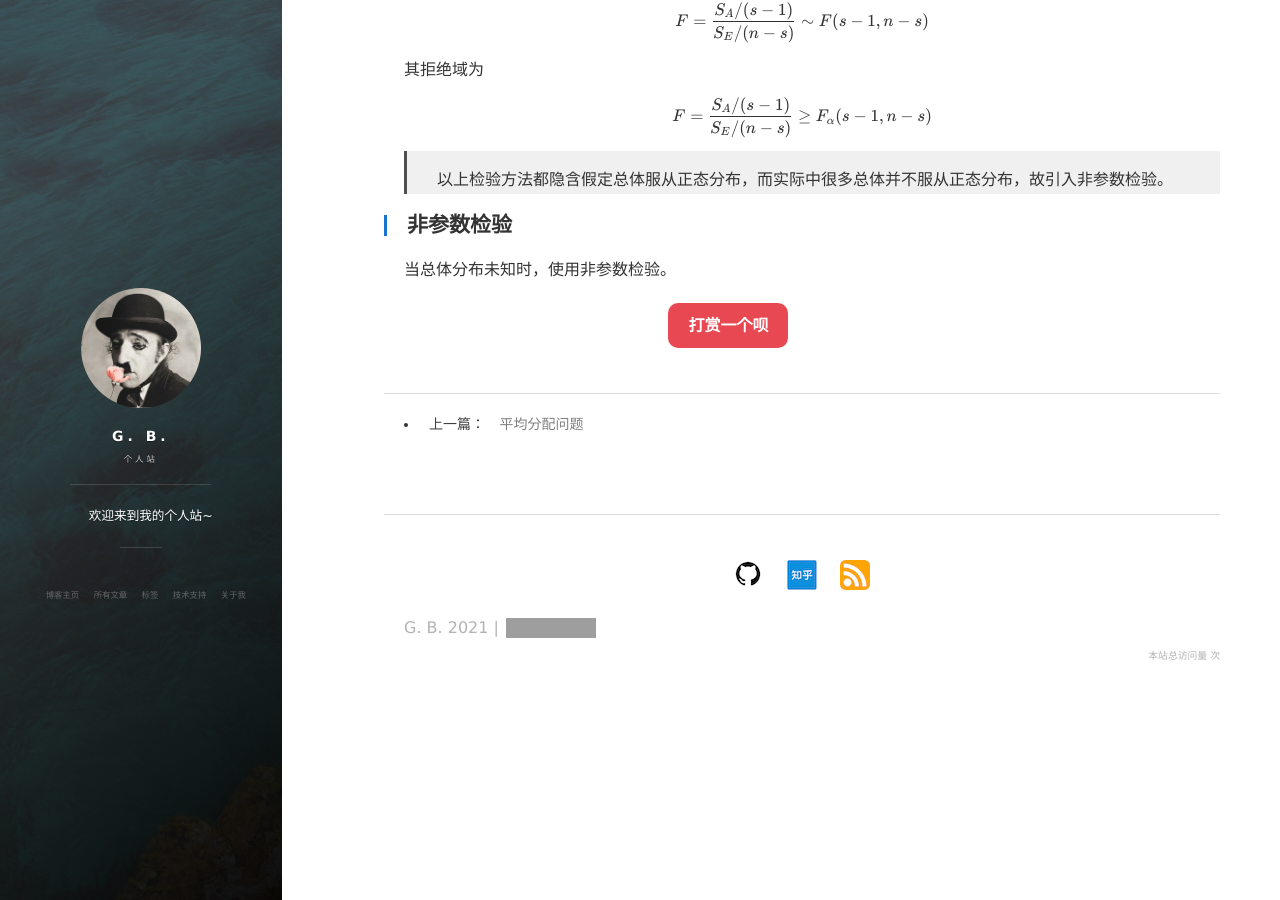
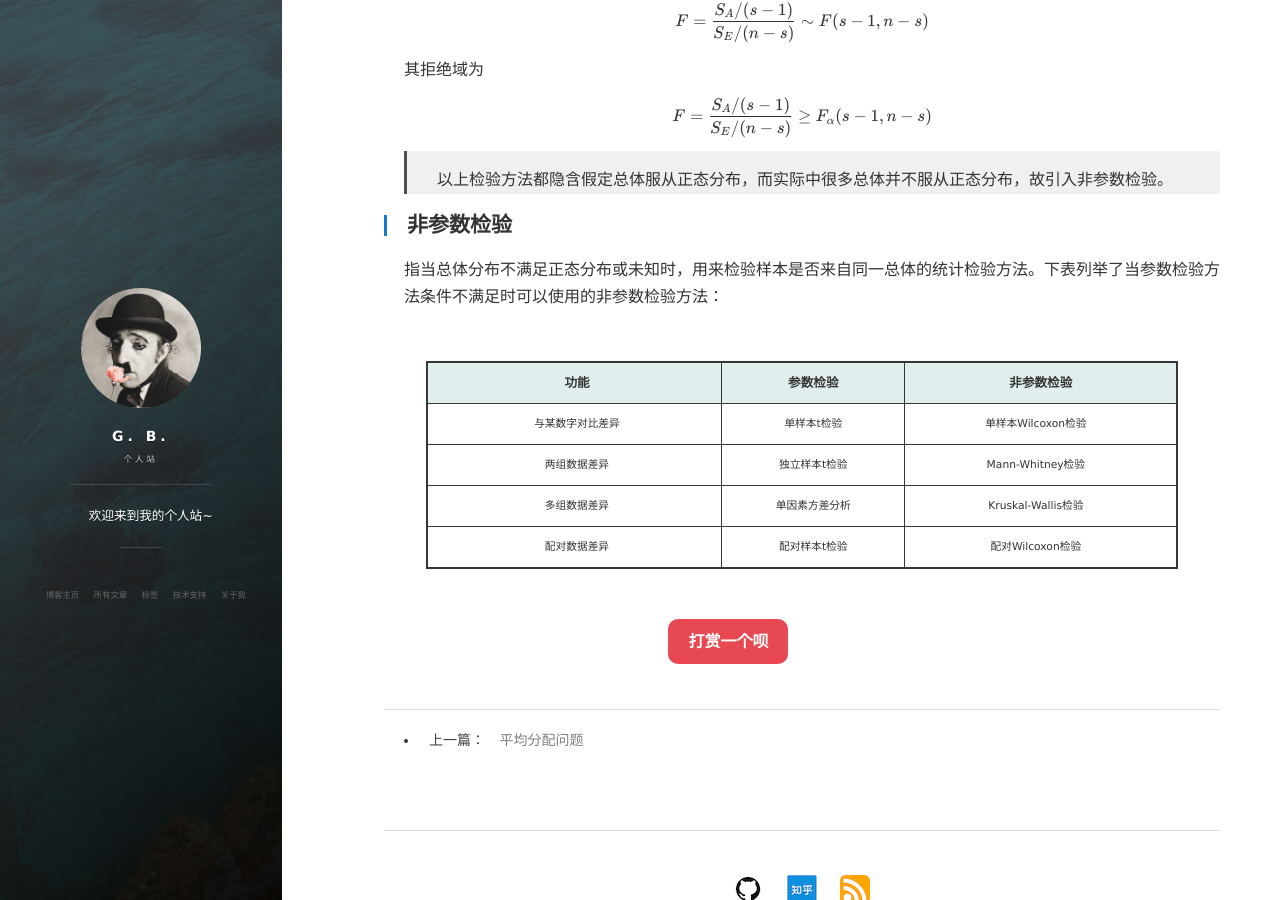
Before and after one commit to Blanket58/Blanket58.github.io, a Jekyll site: the page built from _posts/2021-08-20-hypothesis-test.md, in a window 1280 px wide and 900 px high, scrolled down 8323 px. Built offline with Jekyll 4.4.1, drawn with Linux system fonts in a browser that asks for light colours; nearby versions of some CDN libraries; comment, search, counter and statistics services are not loaded; grey boxes are pictures that could not be loaded.

Commit message:
Update 2021-08-20-hypothesis-test.md

```diff
--- a/_posts/2021-08-20-hypothesis-test.md
+++ b/_posts/2021-08-20-hypothesis-test.md
@@ -450,4 +450,11 @@ $$
 
 ## 非参数检验
 
-当总体分布未知时，使用非参数检验。
+指当总体分布不满足正态分布或未知时，用来检验样本是否来自同一总体的统计检验方法。下表列举了当参数检验方法条件不满足时可以使用的非参数检验方法：
+
+|       功能       |    参数检验    |     非参数检验     |
+| :--------------: | :------------: | :----------------: |
+| 与某数字对比差异 |  单样本t检验   | 单样本Wilcoxon检验 |
+|   两组数据差异   | 独立样本t检验  |  Mann-Whitney检验  |
+|   多组数据差异   | 单因素方差分析 | Kruskal-Wallis检验 |
+|   配对数据差异   | 配对样本t检验  |  配对Wilcoxon检验  |
```
